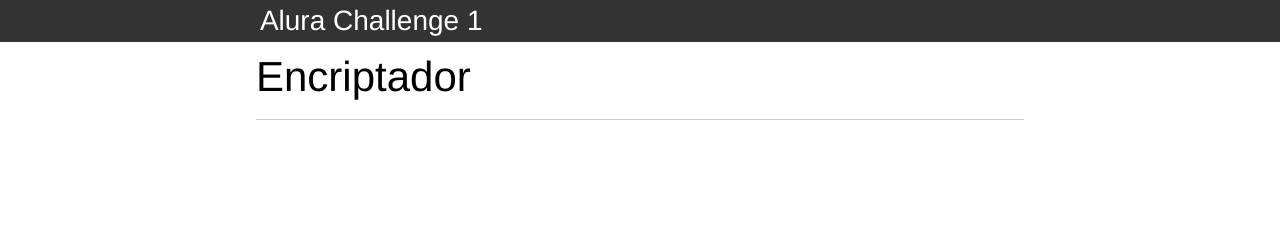
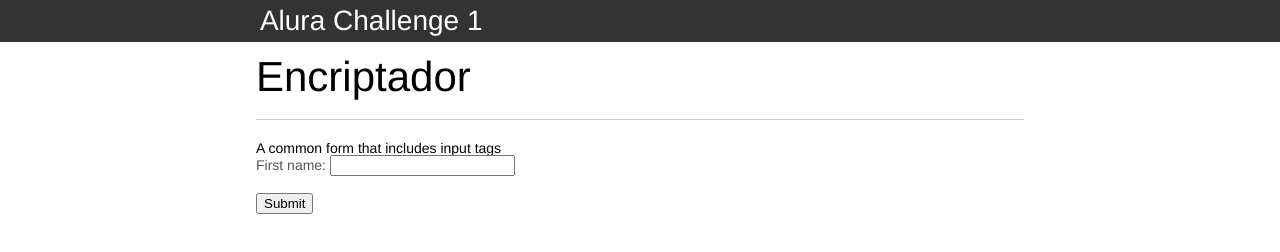
Before and after one commit to Tfinalyx/Tfinalyx.github.io, a plain HTML site: page index.html in a window 1280 px wide. Drawn offline with Linux system fonts and the light colour scheme.

Commit message:
cambio de contenido

```diff
--- a/index.html
+++ b/index.html
@@ -9,7 +9,6 @@
 
 	</head>
 	<body>
-
 		<header>
 			<div class="container">
 				<h1 class = "titulo">Alura Challenge 1</h1>
@@ -18,7 +17,12 @@
 		<main>
 			<section class="container">
 				<h2>Encriptador</h2>
+				<p>A common form that includes input tags</p>
+				<form action="getform.php" method="get">
+    			<label>First name: <input type="text"></label><br>
 
+				<input type="submit" value="Submit">
+				</form>
 
 			</section>
 		</main>
```
